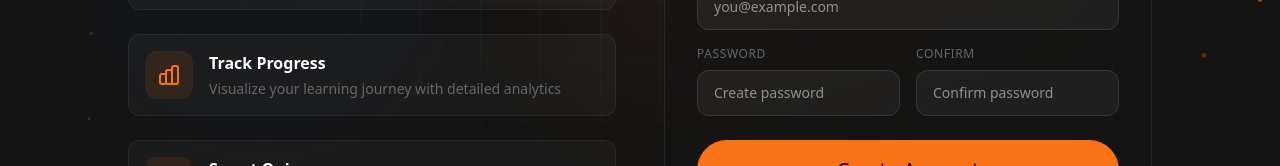
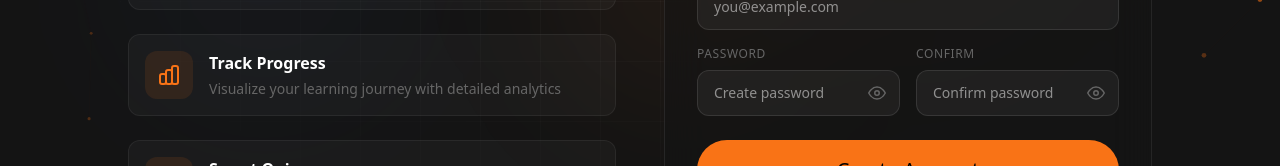
Before and after one commit to Yadav-Rana/LearnInsight, a Next.js app in the folder frontend/: page /register in a window 1280 px wide. Shown: the part 479-645 px from the top of the page. Built offline with nearby package versions, Linux system fonts and the light colour scheme; no server answers.

Commit message:
feat: add password visibility toggle on login and register pages
- Add show/hide eye icon button to password field on login page
- Add show/hide toggles to both password and confirm password fields on register page
- Works for all user roles (student/teacher)

```diff
--- a/frontend/src/app/(auth)/login/page.tsx
+++ b/frontend/src/app/(auth)/login/page.tsx
@@ -14,6 +14,7 @@
   const router = useRouter();
   const { login, error, clearError } = useAuth();
   const [isSubmitting, setIsSubmitting] = useState(false);
+  const [showPassword, setShowPassword] = useState(false);
 
   const {
     register,
@@ -156,12 +157,13 @@
           >
             Password
           </label>
+          <div className="relative">
             <input
               {...register("password")}
-            type="password"
+              type={showPassword ? "text" : "password"}
               id="password"
               autoComplete="current-password"
-            className="w-full px-4 py-3.5 rounded-xl transition-all duration-200 focus:outline-none"
+              className="w-full px-4 py-3.5 pr-12 rounded-xl transition-all duration-200 focus:outline-none"
               style={{
                 fontFamily: "var(--font-body)",
                 background: "rgba(255, 255, 255, 0.05)",
@@ -184,6 +186,28 @@
               }}
               placeholder="Enter your password"
             />
+            <button
+              type="button"
+              onClick={() => setShowPassword(!showPassword)}
+              className="absolute right-3 top-1/2 -translate-y-1/2 p-1 rounded-md transition-colors cursor-pointer"
+              style={{ color: "var(--text-muted)" }}
+              onMouseEnter={(e) => { e.currentTarget.style.color = "var(--text-primary)"; }}
+              onMouseLeave={(e) => { e.currentTarget.style.color = "var(--text-muted)"; }}
+              tabIndex={-1}
+            >
+              {showPassword ? (
+                <svg width="20" height="20" viewBox="0 0 24 24" fill="none" stroke="currentColor" strokeWidth="2" strokeLinecap="round" strokeLinejoin="round">
+                  <path d="M17.94 17.94A10.07 10.07 0 0112 20c-7 0-11-8-11-8a18.45 18.45 0 015.06-5.94M9.9 4.24A9.12 9.12 0 0112 4c7 0 11 8 11 8a18.5 18.5 0 01-2.16 3.19m-6.72-1.07a3 3 0 11-4.24-4.24" />
+                  <line x1="1" y1="1" x2="23" y2="23" />
+                </svg>
+              ) : (
+                <svg width="20" height="20" viewBox="0 0 24 24" fill="none" stroke="currentColor" strokeWidth="2" strokeLinecap="round" strokeLinejoin="round">
+                  <path d="M1 12s4-8 11-8 11 8 11 8-4 8-11 8-11-8-11-8z" />
+                  <circle cx="12" cy="12" r="3" />
+                </svg>
+              )}
+            </button>
+          </div>
           {errors.password && (
             <p className="mt-2 text-sm" style={{ color: "#f87171" }}>
               {errors.password.message}
--- a/frontend/src/app/(auth)/register/page.tsx
+++ b/frontend/src/app/(auth)/register/page.tsx
@@ -67,6 +67,8 @@
   const router = useRouter();
   const { register: registerUser, error, clearError } = useAuth();
   const [isSubmitting, setIsSubmitting] = useState(false);
+  const [showPassword, setShowPassword] = useState(false);
+  const [showConfirmPassword, setShowConfirmPassword] = useState(false);
 
   const {
     register,
@@ -373,17 +375,40 @@
               >
                 Password
               </label>
+              <div className="relative">
                 <input
                   {...register("password")}
-                type="password"
+                  type={showPassword ? "text" : "password"}
                   id="password"
                   autoComplete="new-password"
-                className={inputClasses}
+                  className={`${inputClasses} pr-10`}
                   style={getInputStyle(!!errors.password)}
                   onFocus={(e) => handleFocus(e, !!errors.password)}
                   onBlur={(e) => handleBlur(e, !!errors.password)}
                   placeholder="Create password"
                 />
+                <button
+                  type="button"
+                  onClick={() => setShowPassword(!showPassword)}
+                  className="absolute right-3 top-1/2 -translate-y-1/2 p-0.5 rounded-md transition-colors cursor-pointer"
+                  style={{ color: "var(--text-muted)" }}
+                  onMouseEnter={(e) => { e.currentTarget.style.color = "var(--text-primary)"; }}
+                  onMouseLeave={(e) => { e.currentTarget.style.color = "var(--text-muted)"; }}
+                  tabIndex={-1}
+                >
+                  {showPassword ? (
+                    <svg width="18" height="18" viewBox="0 0 24 24" fill="none" stroke="currentColor" strokeWidth="2" strokeLinecap="round" strokeLinejoin="round">
+                      <path d="M17.94 17.94A10.07 10.07 0 0112 20c-7 0-11-8-11-8a18.45 18.45 0 015.06-5.94M9.9 4.24A9.12 9.12 0 0112 4c7 0 11 8 11 8a18.5 18.5 0 01-2.16 3.19m-6.72-1.07a3 3 0 11-4.24-4.24" />
+                      <line x1="1" y1="1" x2="23" y2="23" />
+                    </svg>
+                  ) : (
+                    <svg width="18" height="18" viewBox="0 0 24 24" fill="none" stroke="currentColor" strokeWidth="2" strokeLinecap="round" strokeLinejoin="round">
+                      <path d="M1 12s4-8 11-8 11 8 11 8-4 8-11 8-11-8-11-8z" />
+                      <circle cx="12" cy="12" r="3" />
+                    </svg>
+                  )}
+                </button>
+              </div>
               {errors.password && (
                 <p className="mt-1.5 text-xs" style={{ color: "#f87171" }}>
                   {errors.password.message}
@@ -402,17 +427,40 @@
               >
                 Confirm
               </label>
+              <div className="relative">
                 <input
                   {...register("confirmPassword")}
-                type="password"
+                  type={showConfirmPassword ? "text" : "password"}
                   id="confirmPassword"
                   autoComplete="new-password"
-                className={inputClasses}
+                  className={`${inputClasses} pr-10`}
                   style={getInputStyle(!!errors.confirmPassword)}
                   onFocus={(e) => handleFocus(e, !!errors.confirmPassword)}
                   onBlur={(e) => handleBlur(e, !!errors.confirmPassword)}
                   placeholder="Confirm password"
                 />
+                <button
+                  type="button"
+                  onClick={() => setShowConfirmPassword(!showConfirmPassword)}
+                  className="absolute right-3 top-1/2 -translate-y-1/2 p-0.5 rounded-md transition-colors cursor-pointer"
+                  style={{ color: "var(--text-muted)" }}
+                  onMouseEnter={(e) => { e.currentTarget.style.color = "var(--text-primary)"; }}
+                  onMouseLeave={(e) => { e.currentTarget.style.color = "var(--text-muted)"; }}
+                  tabIndex={-1}
+                >
+                  {showConfirmPassword ? (
+                    <svg width="18" height="18" viewBox="0 0 24 24" fill="none" stroke="currentColor" strokeWidth="2" strokeLinecap="round" strokeLinejoin="round">
+                      <path d="M17.94 17.94A10.07 10.07 0 0112 20c-7 0-11-8-11-8a18.45 18.45 0 015.06-5.94M9.9 4.24A9.12 9.12 0 0112 4c7 0 11 8 11 8a18.5 18.5 0 01-2.16 3.19m-6.72-1.07a3 3 0 11-4.24-4.24" />
+                      <line x1="1" y1="1" x2="23" y2="23" />
+                    </svg>
+                  ) : (
+                    <svg width="18" height="18" viewBox="0 0 24 24" fill="none" stroke="currentColor" strokeWidth="2" strokeLinecap="round" strokeLinejoin="round">
+                      <path d="M1 12s4-8 11-8 11 8 11 8-4 8-11 8-11-8-11-8z" />
+                      <circle cx="12" cy="12" r="3" />
+                    </svg>
+                  )}
+                </button>
+              </div>
               {errors.confirmPassword && (
                 <p className="mt-1.5 text-xs" style={{ color: "#f87171" }}>
                   {errors.confirmPassword.message}
```
Lines whose indentation alone changed are shown as unchanged.
